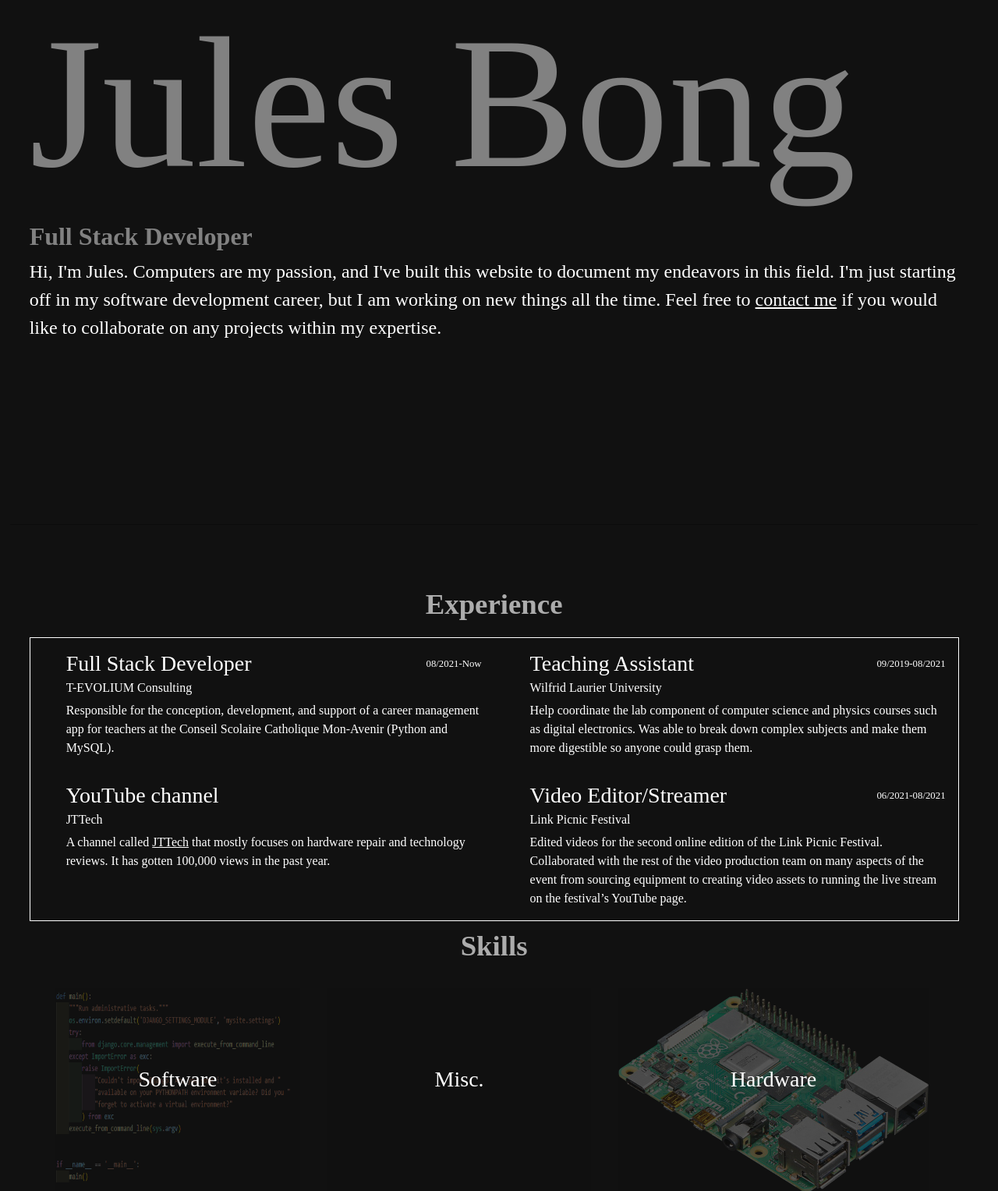
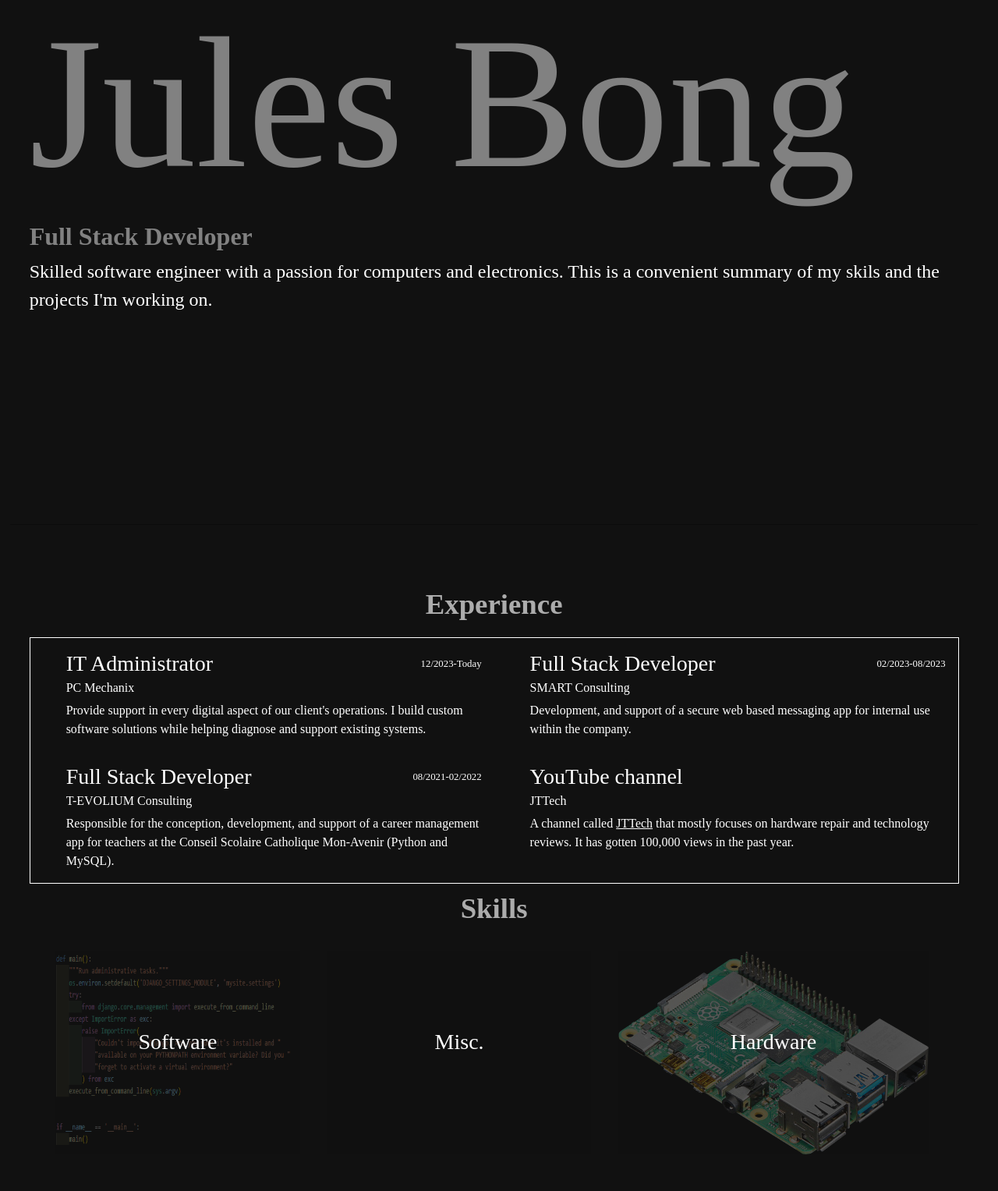
Before and after one commit to xtianbong/mysite, a Django app: page / in a window 1280 px wide. Shown: the part 128-1655 px from the top of the page at 78% size. Run offline with Django 4.2, Linux system fonts and the light colour scheme; data comes from the database, SQL or seed files in the repository.

Commit message:
updating some of the super outdated text on the page. Adding PC mechanix

```diff
--- a/main/templates/main/index.html
+++ b/main/templates/main/index.html
@@ -89,9 +89,7 @@
 
                 <h2>Full Stack Developer</h2>
                 <div id="intro-text" class="fade-in">
-                    Hi, I'm Jules. Computers are my passion, and I've built this website to document my endeavors in this field. I'm just starting off
-                    in my software development career, but I am working on new things all the time. Feel free to <a id="contact-me">contact me</a> if you would like to collaborate
-                    on any projects within my expertise.
+                   Skilled software engineer with a passion for computers and electronics. This is a convenient summary of my skils and the projects I'm working on. <a id="contact-me"></a>
                 </div>
             </div>
         </div><!--blurb-->
@@ -103,24 +101,35 @@
 
                 <div class="cards">
                     <!--<h2 id="prof-header">Professional:</h2>-->
+
                     <div class="card" id="prof-card1">
+                        <div class="card-body" >
+                            <h3 class="card-title">IT Administrator </h3><h4 class="card-date" >12/2023-Today</h4>
+                            <h6 class="card-subtitle mb-2 text-muted">PC Mechanix</h6>
+                            <p class="card-text">Provide support in every digital aspect of our client's operations. I build custom software solutions while helping diagnose and support existing systems. </p>
+                        </div>
+                    </div>
+
+
+                    <div class="card" id="prof-card2">
+                        <div class="card-body" >
+                            <h3 class="card-title">Full Stack Developer </h3><h4 class="card-date" >02/2023-08/2023</h4>
+                            <h6 class="card-subtitle mb-2 text-muted">SMART Consulting </h6>
+                            <p class="card-text">Development, and support of a secure web based messaging app for internal use within the company.</p>
+                        </div>
+                    </div>
+
+                    <div class="card" id="pers-card1">
                         <div class="card-body">
-                            <h3 class="card-title">Full Stack Developer </h3><h4 class="card-date" >08/2021-Now</h4>
+                            <h3 class="card-title">Full Stack Developer </h3><h4 class="card-date" >08/2021-02/2022</h4>
                             <h6 class="card-subtitle mb-2 text-muted">T-EVOLIUM Consulting</h6>
                             <p class="card-text">Responsible for the conception, development, and support of a career management app for teachers at the Conseil
                                 Scolaire Catholique Mon-Avenir (Python and MySQL).</p>
                         </div>
                     </div>
-                    <div class="card" id="prof-card2">
-                        <div class="card-body" >
-                            <h3 class="card-title">Teaching Assistant </h3><h4 class="card-date" >09/2019-08/2021</h4>
-                            <h6 class="card-subtitle mb-2 text-muted">Wilfrid Laurier University</h6>
-                            <p class="card-text">Help coordinate the lab component of computer science and physics courses such as digital electronics. Was able to
-                                break down complex subjects and make them more digestible so anyone could grasp them.</p>
-                        </div>
-                    </div>
+
                     <!--<h2 id="pers-header">Personal/Volunteer:</h2>-->
-                    <div class="card" id="pers-card1">
+                    <div class="card" id="pers-card2">
                         <div class="card-body">
                             <h3 class="card-title">YouTube channel</h3>
                             <h6 class="card-subtitle mb-2 text-muted">JTTech</h6>
@@ -128,15 +137,8 @@
                                 views in the past year. </p>
                         </div>
                     </div>
-                    <div class="card" id="pers-card2">
-                        <div class="card-body" >
-                            <h3 class="card-title">Video Editor/Streamer </h3><h4 class="card-date" >06/2021-08/2021</h4>
-                            <h6 class="card-subtitle mb-2 text-muted">Link Picnic Festival </h6>
-                            <p class="card-text">Edited videos for the second online edition of the Link Picnic Festival. Collaborated with the rest of the video
-                                production team on many aspects of the event from sourcing equipment to creating video assets to running the live
-                                stream on the festival’s YouTube page.</p>
-                        </div>
-                    </div>
+
+
                 </div>
             </div>
             <div id="skills">
```
